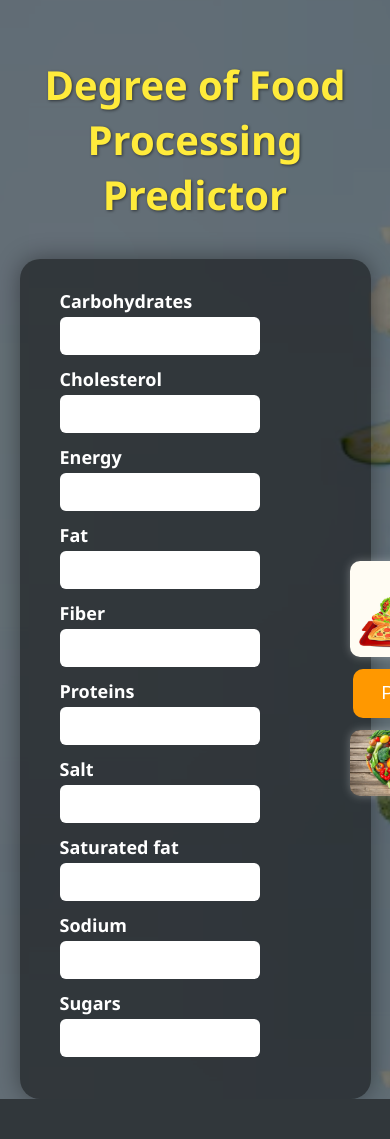
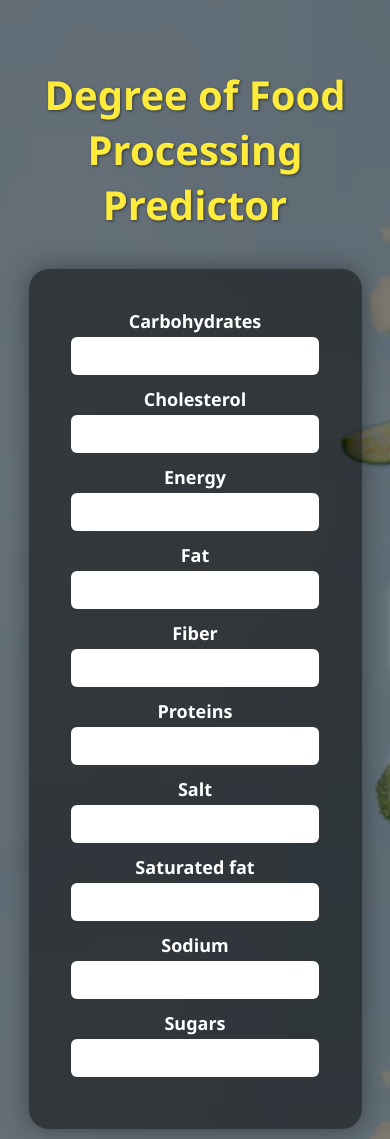
Before and after one commit to naveencoco/FoodProcessing-predictioin, a Flask app: page / in a window 390 px wide; the page is wider, and only the part inside the window is pictured. Before the commit the page ends 1099 px from the top of that part, so only its background shows below. Run offline with Flask 3, Linux system fonts and the light colour scheme; parts of the project's set-up code (start-up, migrations or seed data) failed here and were passed over.

Commit message:
🌐 Mobile responsive styling

```diff
--- a/static/style.css
+++ b/static/style.css
@@ -163,3 +163,35 @@
     line-height: 1.6;
     text-shadow: 1px 1px 2px rgba(0, 0, 0, 0.4);
 }
+@media only screen and (max-width: 768px) {
+    body {
+        flex-direction: column;
+        align-items: center;
+        justify-content: flex-start;
+        padding: 10px;
+    }
+
+    .container {
+        flex-direction: column;
+        align-items: center;
+        gap: 20px;
+    }
+
+    .input-section, .predict-section, .result-section {
+        width: 100%;
+        margin: 10px 0;
+        text-align: center;
+    }
+
+    input[type="number"] {
+        width: 90%;
+    }
+
+    .predict-button {
+        margin-top: 10px;
+    }
+
+    .result-text {
+        font-size: 1.4em;
+    }
+}
--- a/templates/index.html
+++ b/templates/index.html
@@ -4,6 +4,7 @@
     <meta charset="UTF-8">
     <title>Degree of Food Processing Predictor</title>
     <link rel="stylesheet" href="{{ url_for('static', filename='style.css') }}">
+    <meta name="viewport" content="width=device-width, initial-scale=1.0">
 </head>
 <body>
     <div class="title">
```
